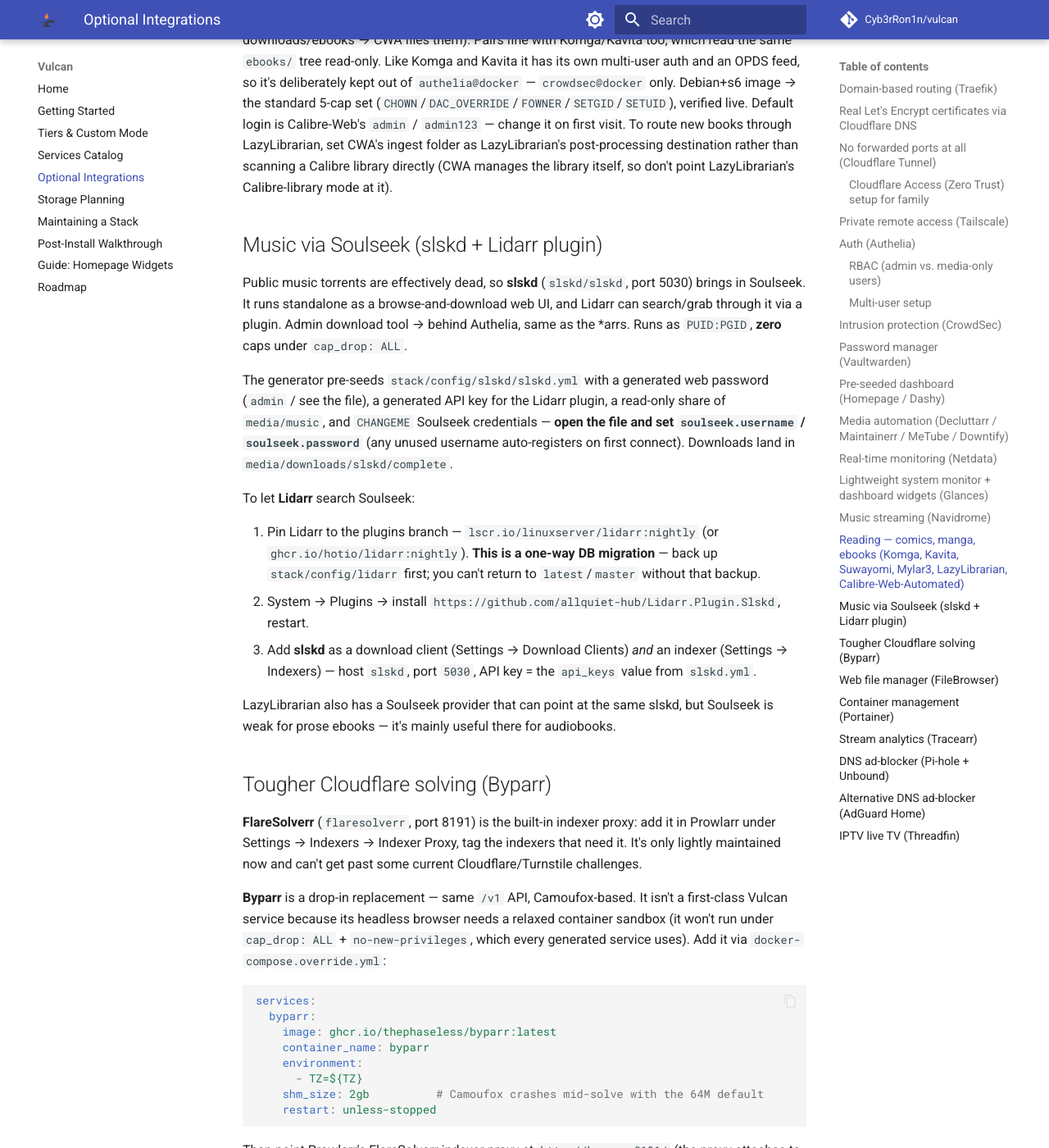
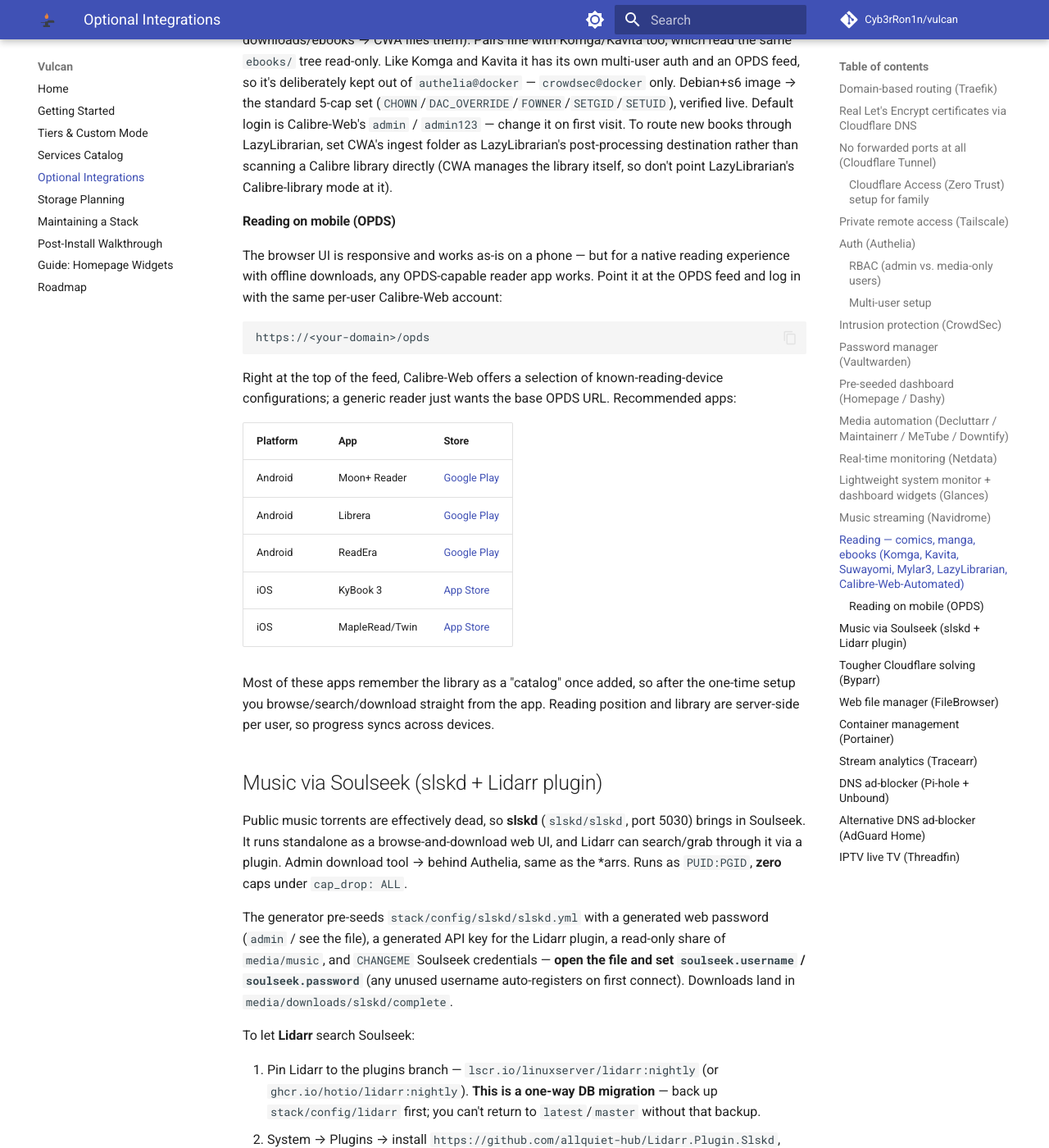
Before and after one commit to Cyb3rRon1n/vulcan, an MkDocs documentation site: the page built from docs/integrations.md, in a window 1280 px wide and 1400 px high, scrolled down 7622 px. Shown: the whole window at 82% size. Built offline with MkDocs 1.6.1 and Material for MkDocs 9.7.7, drawn with Linux system fonts in a browser that asks for light colours; comment, search, counter and statistics services are not loaded.

Commit message:
docs: mobile OPDS reading apps + connection info for Calibre-Web-Automated

````diff
--- a/docs/integrations.md
+++ b/docs/integrations.md
@@ -143,6 +143,26 @@
 
 **Calibre-Web-Automated** (`crocodilestick/calibre-web-automated`, port 8083) — a real Calibre library (metadata.db + the whole Calibre data model) served through a Calibre-Web front end with an auto-ingest pipeline: anything dropped into the ingest folder (`stack/downloads/ebooks`, mounted at `/cwa-book-ingest` in the container — a drop zone, the book is added to the library and **removed from it after processing**) is converted to the configured format (default EPUB? choose in Settings → Conversion) and moved into the library (`stack/media/books/ebooks`). Library UI, reading, metadata, and per-user accounts all come from Calibre-Web itself, plus an OPDS feed. Ebook-first — pairs naturally with LazyLibrarian (PVR grabs books → drop into downloads/ebooks → CWA files them). Pairs fine with Komga/Kavita too, which read the same `ebooks/` tree read-only. Like Komga and Kavita it has its own multi-user auth and an OPDS feed, so it's deliberately kept out of `authelia@docker` — `crowdsec@docker` only. Debian+s6 image → the standard 5-cap set (`CHOWN`/`DAC_OVERRIDE`/`FOWNER`/`SETGID`/`SETUID`), verified live. Default login is Calibre-Web's `admin` / `admin123` — change it on first visit. To route new books through LazyLibrarian, set CWA's ingest folder as LazyLibrarian's post-processing destination rather than scanning a Calibre library directly (CWA manages the library itself, so don't point LazyLibrarian's Calibre-library mode at it).
 
+#### Reading on mobile (OPDS)
+
+The browser UI is responsive and works as-is on a phone — but for a native reading experience with offline downloads, any OPDS-capable reader app works. Point it at the OPDS feed and log in with the same per-user Calibre-Web account:
+
+```
+https://<your-domain>/opds
+```
+
+Right at the top of the feed, Calibre-Web offers a selection of known-reading-device configurations; a generic reader just wants the base OPDS URL. Recommended apps:
+
+| Platform | App | Store |
+|---|---|---|
+| Android | Moon+ Reader | [Google Play](https://play.google.com/store/apps/details?id=com.flyersoft.moonreaderp) |
+| Android | Librera | [Google Play](https://play.google.com/store/apps/details?id=com.foobnix.pro.reader) |
+| Android | ReadEra | [Google Play](https://play.google.com/store/apps/details?id=org.readera) |
+| iOS | KyBook 3 | [App Store](https://apps.apple.com/app/kybook-3/id1367797500) |
+| iOS | MapleRead/Twin | [App Store](https://apps.apple.com/app/mapleread-twin/id1378542380) |
+
+Most of these apps remember the library as a "catalog" once added, so after the one-time setup you browse/search/download straight from the app. Reading position and library are server-side per user, so progress syncs across devices.
+
 ## Music via Soulseek (slskd + Lidarr plugin)
 
 Public music torrents are effectively dead, so **slskd** (`slskd/slskd`, port 5030) brings in Soulseek. It runs standalone as a browse-and-download web UI, and Lidarr can search/grab through it via a plugin. Admin download tool → behind Authelia, same as the *arrs. Runs as `PUID:PGID`, **zero** caps under `cap_drop: ALL`.
````
